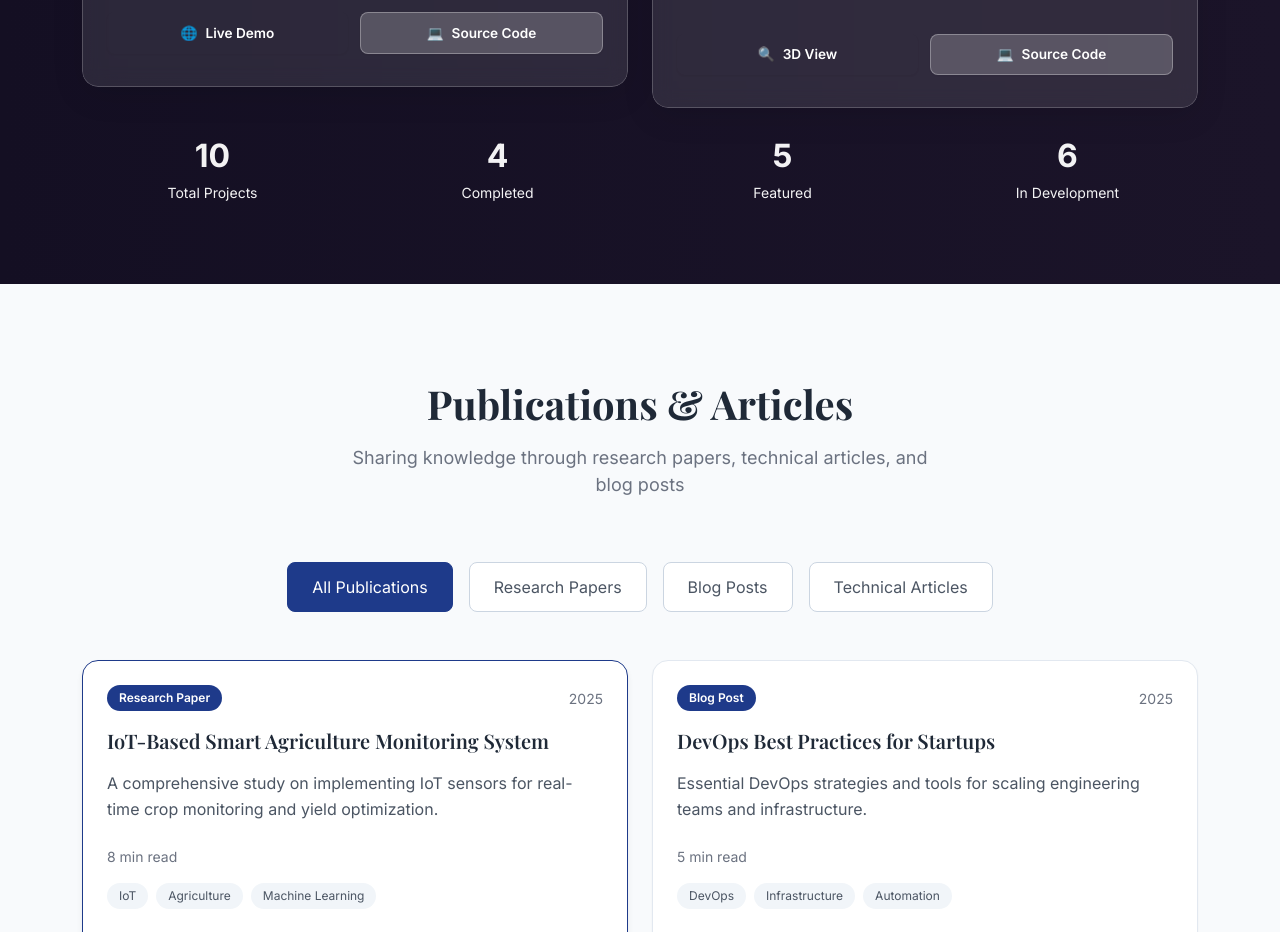
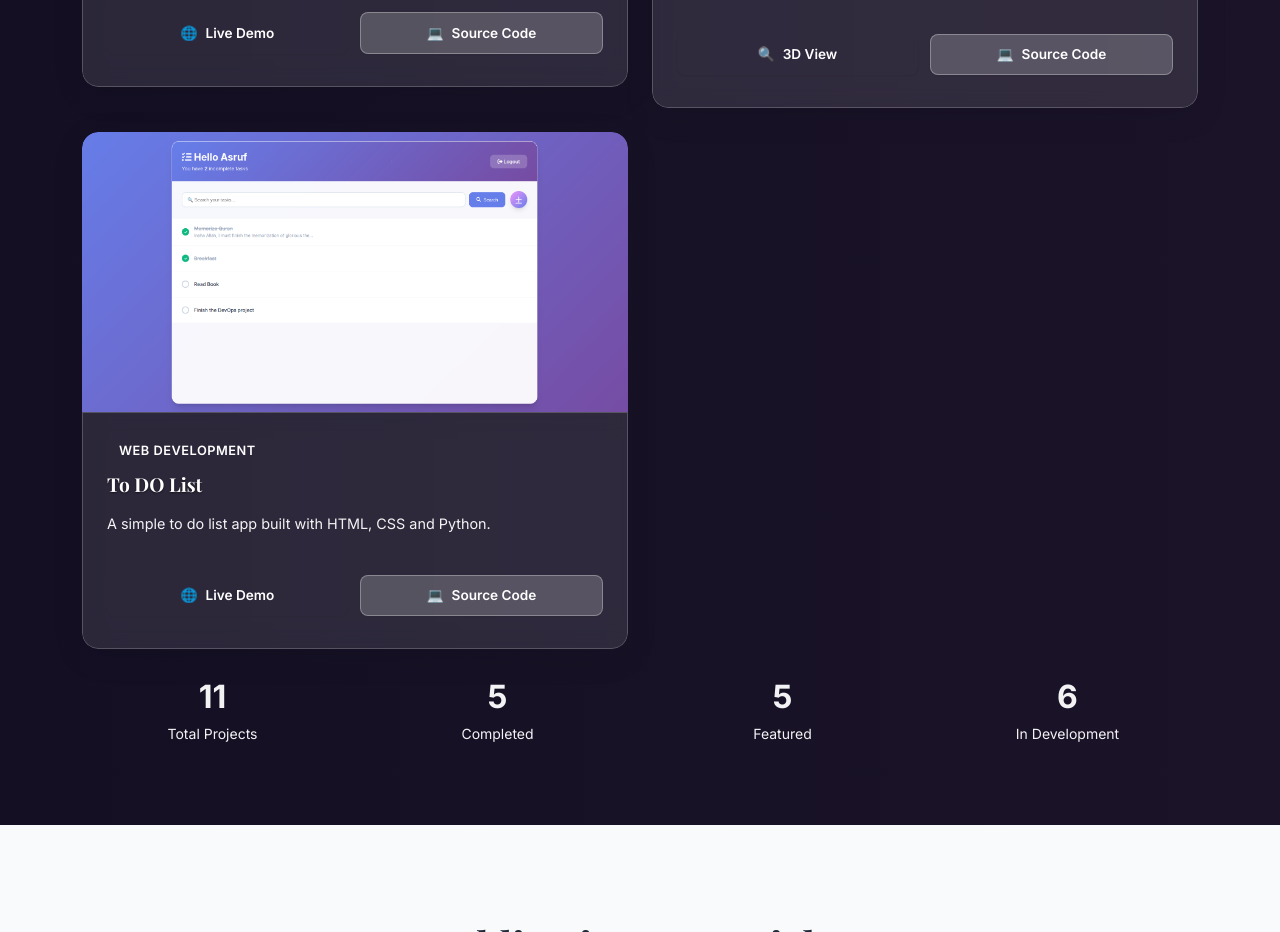
Before and after one commit to rufilboss/portfolio, a React (Create React App) app: page / in a window 1280 px wide. Shown: the part 10660-11592 px from the top of the page. Built offline with nearby package versions, Linux system fonts and the light colour scheme.

Commit message:
feat: add todolist project

```diff
--- a/src/components/Projects/ProjectShowcase.js
+++ b/src/components/Projects/ProjectShowcase.js
@@ -128,6 +128,18 @@ const ProjectShowcase = () => {
       cadFile: '3d-files/irrigation-system.stl',
       cadFileName: 'Smart Irrigation System.stl',
       featured: true
+    },
+    {
+      id: 11,
+      category: 'Web Development',
+      title: 'To DO List',
+      description: 'A simple to do list app built with HTML, CSS and Python.',
+      techStack: ['AutoCAD', 'Revit', 'Inventor', 'Civil 3D'],
+      status: 'completed',
+      screenshot: 'Images/todolist.png',
+      githubUrl: 'https://github.com/rufilboss/Todo_List_App',
+      liveUrl: 'https://github.com/rufilboss/Todo_List_App',
+      featured: false
     }
   ];
 
```
Also changed, not shown: public/Images/todolist.png (added).
